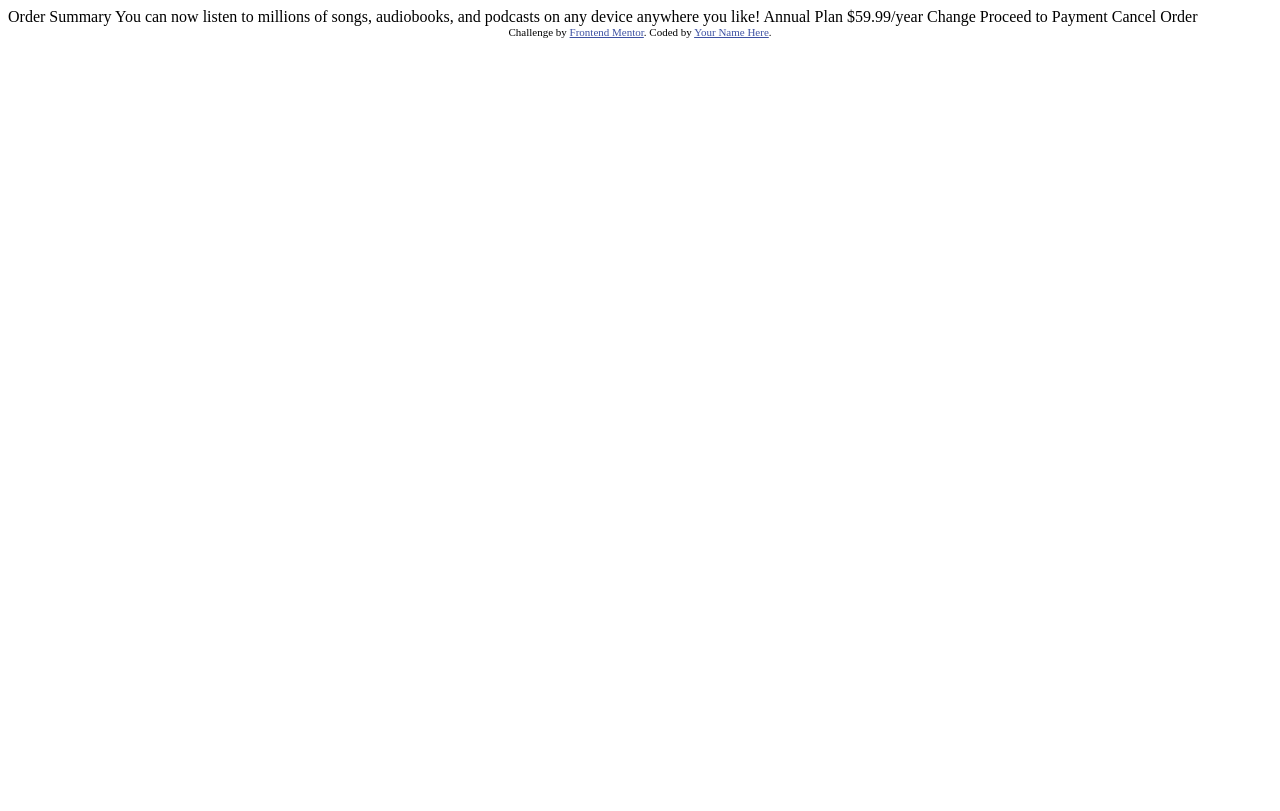
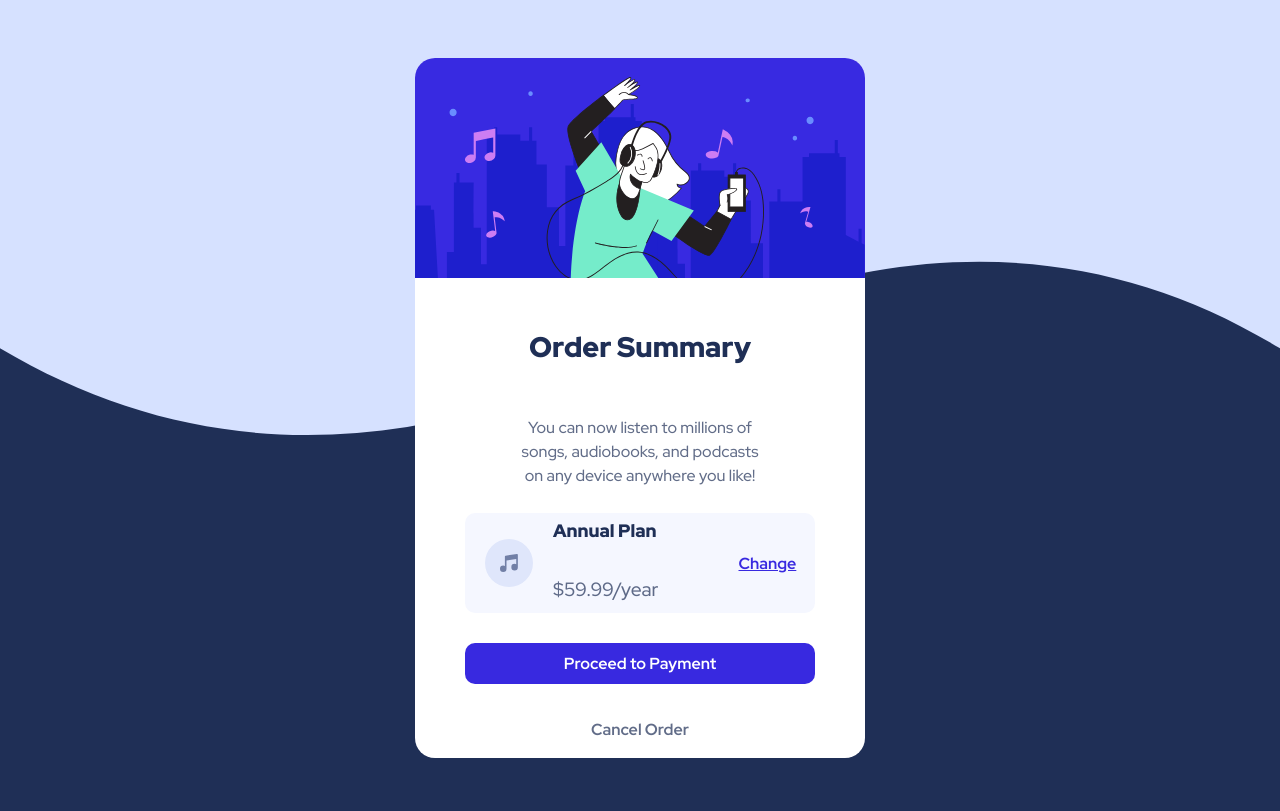
Before and after one commit to Glenda9031/Order_Summary_Component_2, a plain HTML site: page index.html in a window 1280 px wide. Drawn offline with Linux system fonts and the light colour scheme.

Commit message:
Update index.html and style.css

```diff
--- /dev/null
+++ b/css/style.css
@@ -0,0 +1,171 @@
+@import url('https://fonts.googleapis.com/css2?family=Red+Hat+Display:wght@500;700;900&display=swap');
+
+*,
+*::after,
+*::before {
+    box-sizing: border-box;
+    padding: 0;
+}
+
+:root {
+    --pale-blue: hsl(225, 100%, 94%);
+    --bright-blue: hsl(245, 75%, 52%);
+
+    --very-pale-blue: hsl(225, 100%, 98%);
+    --desaturated-blue: hsl(224, 23%, 55%);
+    --dark-blue: hsl(223, 47%, 23%);
+}
+
+body {
+    font-family: 'Red Hat Display', sans-serif;
+    background-color: var(--dark-blue);
+    background-image: url('../images/pattern-background-desktop.svg');
+    background-repeat: no-repeat;
+    background-size: 100% 27.1875rem;
+}
+
+main {
+    max-width: 90rem;
+    min-height: 100vh;
+    margin: 0 auto;
+    display: flex;
+    justify-content: center;
+    align-items: center;
+}
+
+.container {
+    width: 28.125rem;
+    height: 43.75rem;
+    margin: auto;
+    border-radius: 1.25rem;
+    background-color: #fff;
+    overflow: hidden;
+}
+
+.image-section {
+    width: 100%;
+    height: 13.75rem;
+    background-image: url('../images/illustration-hero.svg');
+    background-repeat: no-repeat;
+    background-size: cover;
+}
+
+.summary {
+    width: 100%;
+    height: 30rem;
+}
+
+.order-summary {
+    font-size: 1.775rem;
+    font-weight: 900;
+    text-align: center;
+    margin: 3.125rem auto;
+    color: var(--dark-blue);
+}
+
+.promo-section {
+    margin: auto;
+    margin-bottom: 1.5625rem;
+    line-height: 1.5;
+    text-align: center;
+    width: 15.9375rem;
+    font-weight: 500;
+    color: var(--dark-blue);
+    opacity: .7;
+}
+
+.annual-plan-image {
+    display: flex;
+    align-items: center;
+    justify-content: space-between;
+    background-color: var(--very-pale-blue);
+    width: 21.875rem;
+    height: 6.25rem;
+    margin: auto;
+    margin-bottom: 1.875rem;
+    border-radius: 0.625rem;
+    padding: 0 1.25rem;
+}
+
+.annual-premium {
+    display: flex;
+    justify-content: center;
+    align-items: center;
+    margin-right: auto;
+    margin-left: 1.25rem;
+}
+
+.annual-plan {
+    display: flex;
+    flex-direction: column;
+}
+
+.annual-plan h2 {
+    font-weight: 900;
+    font-size: 1.125rem;
+    color: var(--dark-blue);
+}
+
+.price {
+    font-size: 1.2rem;
+    color: var(--dark-blue);
+    opacity: .7;
+}
+
+.change {
+    font-weight: 700;
+    transition: 25% ease;
+    color: var(--bright-blue);
+    padding-left: 5rem;
+}
+
+.change:hover {
+    font-weight: 700;
+    text-decoration: none;
+    color: var(--bright-blue);
+    opacity: .7;
+}
+
+.price {
+    font-size: 1.2rem;
+    color: var(--dark-blue);
+    opacity: .7;
+}
+
+.btn {
+    display: block;
+    text-decoration: none;
+    border-radius: 0.625rem;
+    margin: 0 auto;
+    margin-bottom: 2.1875rem;
+    width: 21.875rem;
+    padding: 0.625rem;
+    text-align: center;
+    background-color: var(--bright-blue);
+    color: #fff;
+    font-weight: 700;
+    font-size: 1rem;
+    transition: 25% ease;
+    box-shadow: 0 0.625rem 1.25rem rgba(0, 0, 0, 0.07), rgba(0 .375rem .375rem 0.01);
+}
+
+.btn:hover {
+    color: var(--desaturated-blue);
+}
+
+.cancel {
+    display: block;
+    text-align: center;
+    color: var(--dark-blue);
+    font-weight: 700;
+    opacity: .7;
+    transition: 25% ease;
+    margin-bottom: 3.125rem;
+    font-size: 1rem;
+    text-decoration: none;
+}
+
+.cancel:hover {
+    opacity: 1;
+    cursor: pointer;
+}
--- a/index.html
+++ b/index.html
@@ -5,33 +5,34 @@
   <meta name="viewport" content="width=device-width, initial-scale=1.0"> <!-- displays site properly based on user's device -->
 
   <link rel="icon" type="image/png" sizes="32x32" href="./images/favicon-32x32.png">
+  <link rel="stylesheet" href="css/style.css">
 
   <title>Frontend Mentor | Order summary card</title>
+</head>
 
-  <!-- Feel free to remove these styles or customise in your own stylesheet 👍 -->
-  <style>
-    .attribution { font-size: 11px; text-align: center; }
-    .attribution a { color: hsl(228, 45%, 44%); }
-  </style>
-</head>
 <body>
+  <main>
+    <div class="container">
+      <div class="image-section"></div>
 
-  Order Summary
-
-  You can now listen to millions of songs, audiobooks, and podcasts on any
-  device anywhere you like!
-
-  Annual Plan
-  $59.99/year
-
-  Change
-
-  Proceed to Payment
-  Cancel Order
-
-  <div class="attribution">
-    Challenge by <a href="https://www.frontendmentor.io?ref=challenge" target="_blank">Frontend Mentor</a>.
-    Coded by <a href="#">Your Name Here</a>.
-  </div>
+      <div class="summary">
+        <h1 class="order-summary">Order Summary</h1>
+        <p class="promo-section">You can now listen to millions of songs, audiobooks, and podcasts on any
+          device anywhere you like!</p>
+          <div class="annual-plan-image">
+            <img src="images/icon-music.svg" alt="music image">
+            <div class="annual-premium">
+              <div class="annual-plan">
+                <h2>Annual Plan</h2>
+                <p class="price">$59.99/year</p>
+              </div>
+                <a href="#" class="change">Change</a>
+            </div>
+          </div>
+          <a href="#" class="btn">Proceed to Payment</a>
+          <a href="#" class="cancel">Cancel Order</a>
+      </div>
+    </div>
+  </main>
 </body>
 </html>
```
